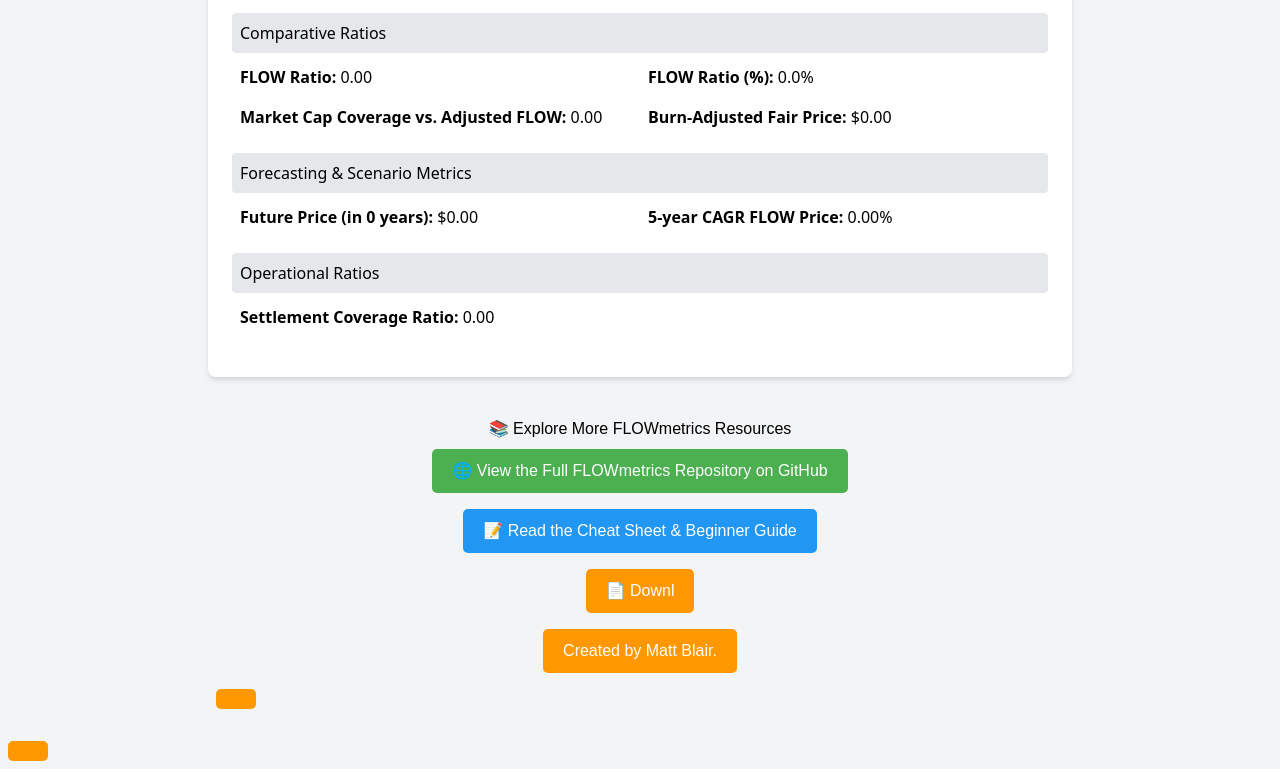
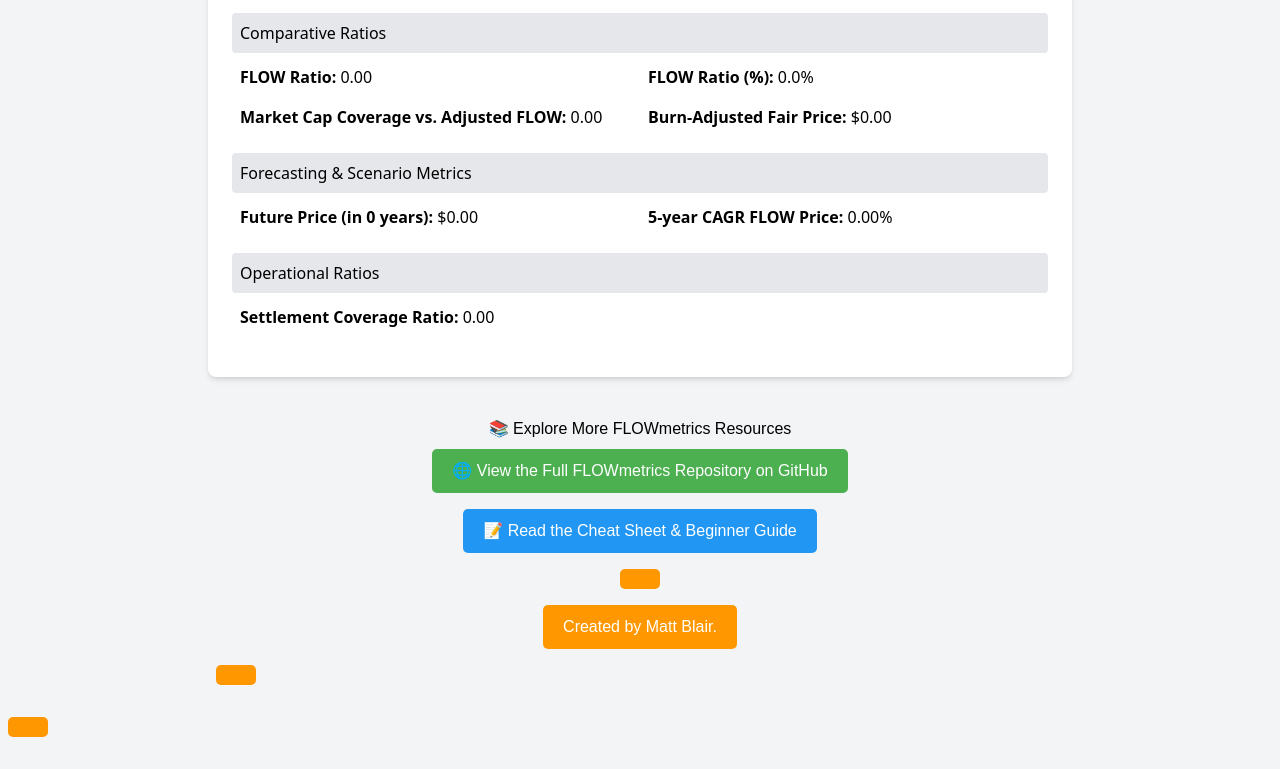
Before and after one commit to FutureXRP/FLOW-CALCULATOR, a plain HTML site: page index.html in a window 1280 px wide. Shown: the part 1235-2004 px from the top of the page. After the commit the page ends 1980 px from the top, so only its background shows below. Drawn offline with nearby package versions, Linux system fonts and the light colour scheme.

Commit message:
Update index.html

```diff
--- a/index.html
+++ b/index.html
@@ -296,7 +296,6 @@
   <p>
     <a href="https://github.com/futurexrp/FLOW-CALCULATOR/raw/main/FLOWmetrics_WhitePaper.pdf" target="_blank"
        style="display: inline-block; margin: 8px; padding: 10px 20px; background: #FF9800; color: white; text-decoration: none; border-radius: 5px;">
-      📄 Downl
 
                 <p>Created by Matt Blair.
         </footer>
```
